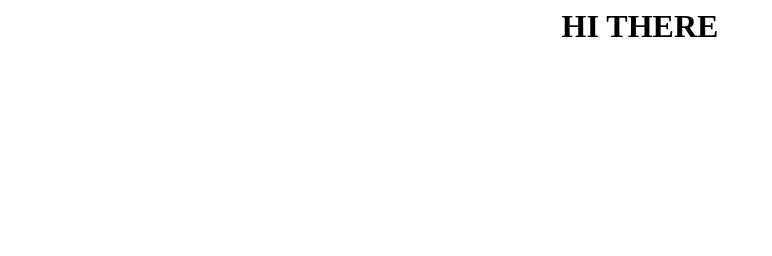
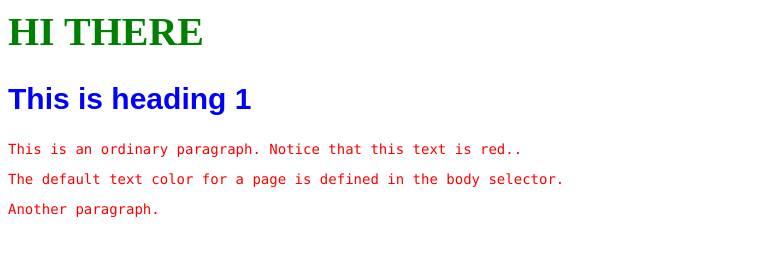
Before and after one commit to zwhitr/my_first_repo, a plain HTML site: page index.html in a window 1280 px wide. Shown: the whole page, without its empty margins (0-772 px from the left). Drawn offline with Linux system fonts and the light colour scheme.

Commit message:
Update index.html

```diff
--- a/index.html
+++ b/index.html
@@ -1,8 +1,34 @@
 <html>
+<head>
+<style>
+h1 {
+     font-size: 40px;
+     font-family: "Times New Roman", Times, serif;
+     color: green;
+    }
+
+  h2 {
+    font-size: 30px;
+    font-family: Arial, Helvetica, sans-serif;
+    font-size: 1.875em; /* 30px/16=1.875em */
+    color: blue;
+  }
+
+  p {
+    font-size: 14px; font-family: "Lucida Console", "Courier New", monospace;
+    color: red;
+  }
+
+</style>
+
+<body>
 
 
-<h1>
-<Center>HI THERE</Center>
-</h1>
+<h1>HI THERE</h1>
+<h2>This is heading 1</h2>
+<p>This is an ordinary paragraph. Notice that this text is red..</p>
+<p>The default text color for a page is defined in the body selector.</p>
+<p>Another paragraph.</p>
 
+</body>
 </html>
```
